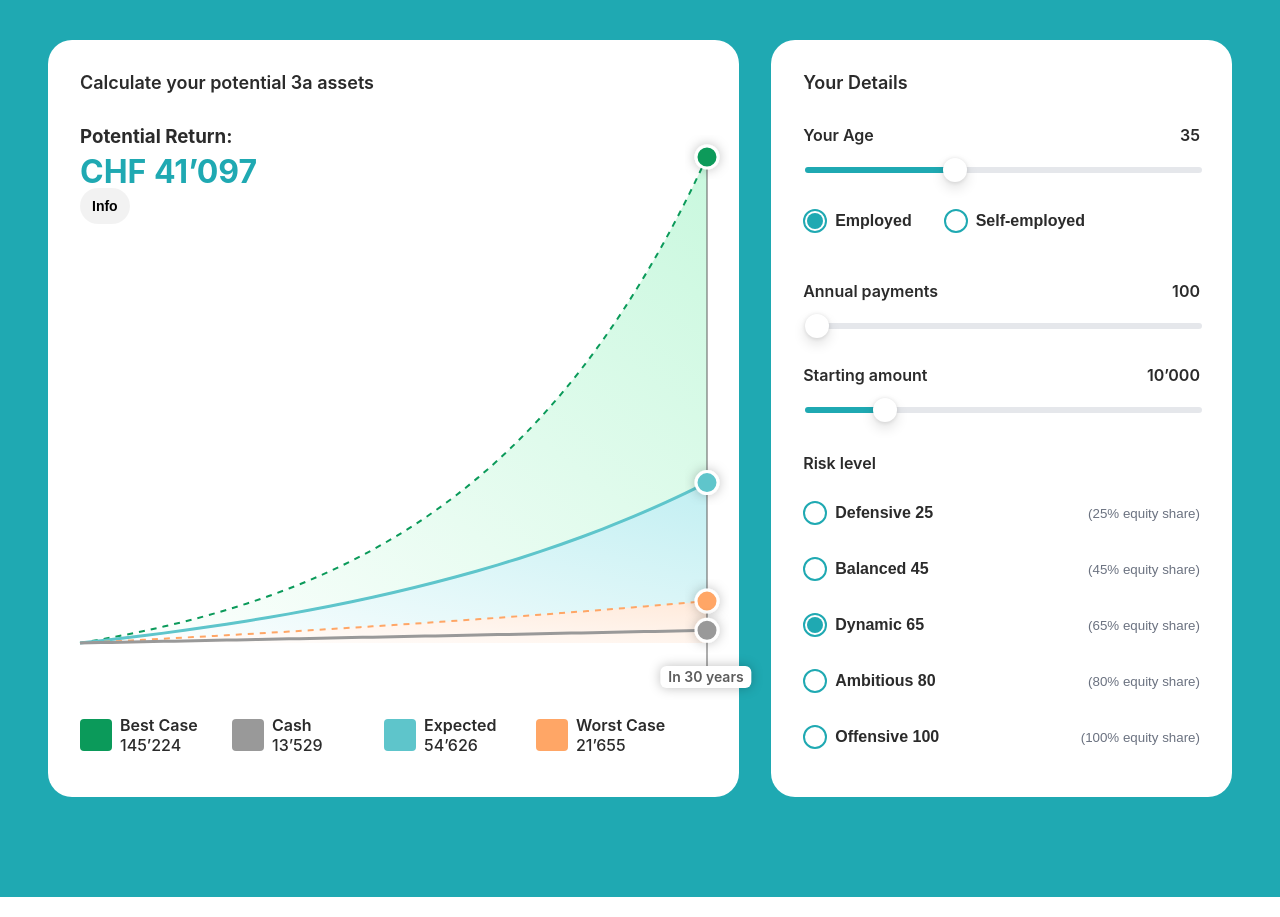
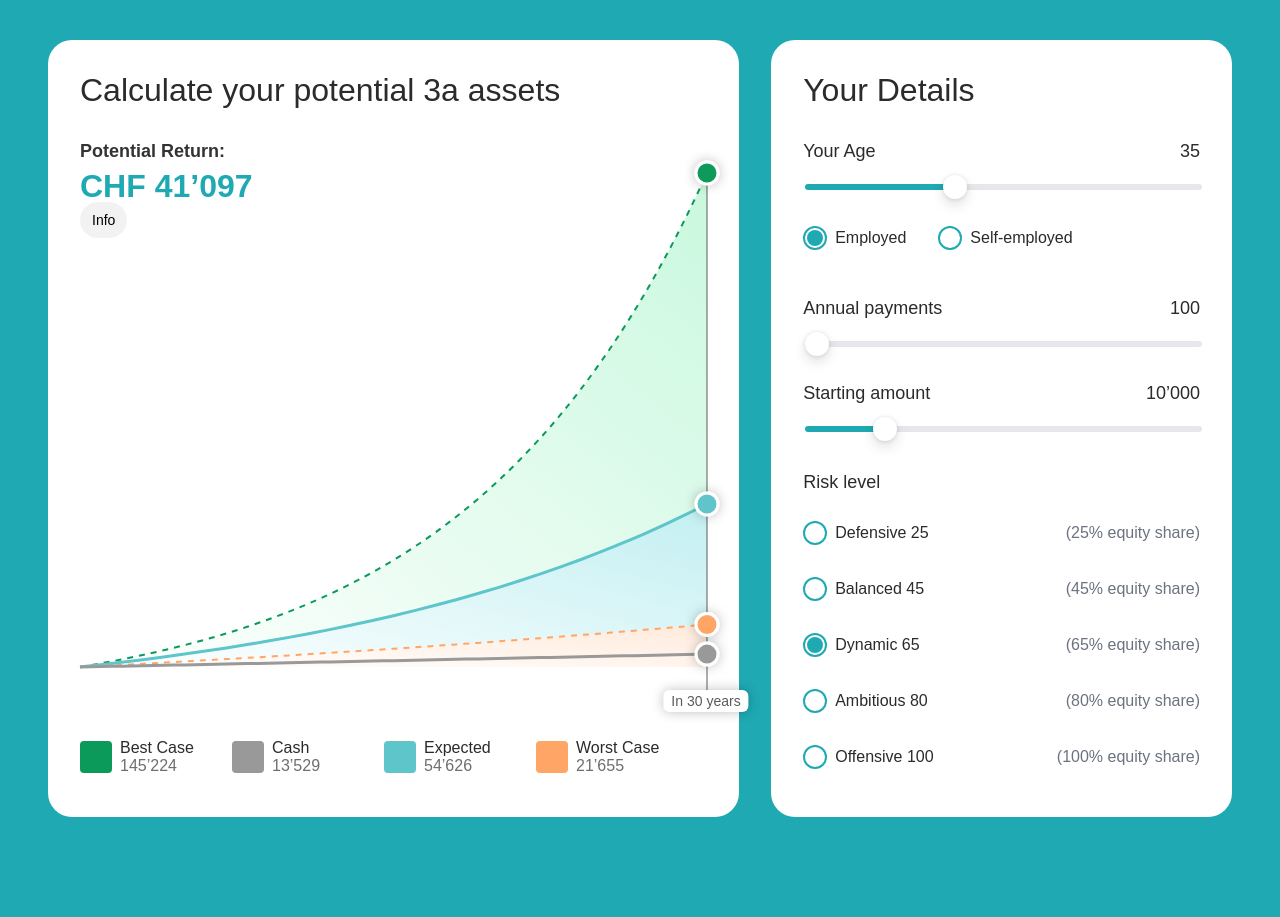
Before and after one commit to kosserin/react-charts-app, a React (Create React App) app: page / in a window 1280 px wide. Shown: the part 860-1777 px from the top of the page. Built offline with nearby package versions, Linux system fonts and the light colour scheme; the HTML template or start-up script is replaced by a standard one.

Commit message:
feature(font): implement custom font

```diff
--- a/src/Chart.tsx
+++ b/src/Chart.tsx
@@ -27,6 +27,13 @@ const COLORS = {
     border: "#E5E7EB",
     shadow: "0 8px 24px rgba(16,24,40,0.08)",
     radius: 24,
+}
+
+// ---------- Font Families ----------
+const FONTS = {
+    bold: "Galano Grotesque Bold, sans-serif",      // fontWeight: 700
+    semibold: "Galano Grotesque SemiBold, sans-serif", // fontWeight: 600
+    medium: "Galano Grotesque Medium, sans-serif",  // fontWeight: 500
 }
 
 // ---------- Translations ----------
@@ -346,9 +353,9 @@ function SectionTitle({ children }: { children: React.ReactNode }) {
         <div
             style={{
                 textAlign: "left",
-                fontSize: 18,
+                fontSize: 32,
                 color: COLORS.text,
-                fontWeight: 600,
+                fontFamily: FONTS.bold,
             }}
         >
             {children}
@@ -368,14 +375,14 @@ function LabelRow({
             style={{
                 display: "flex",
                 justifyContent: "space-between",
-                fontSize: 16,
-                fontWeight: 600,
+                fontSize: 18,
+                fontFamily: FONTS.semibold,
                 color: COLORS.text,
                 marginBottom: 12,
             }}
         >
             <span>{left}</span>
-            <span style={{ fontWeight: 600, color: COLORS.text }}>{right}</span>
+            <span style={{ fontFamily: FONTS.semibold, color: COLORS.text }}>{right}</span>
         </div>
     )
 }
@@ -535,11 +542,11 @@ function Radio({
                     />
                 ) : null}
             </span>
-            <span style={{ fontWeight: 600, color: COLORS.text, fontSize: 16, textAlign: "left" }}>
+            <span style={{ fontFamily: FONTS.semibold, color: COLORS.text, fontSize: 16, textAlign: "left" }}>
                 {label}
             </span>
             {sub ? (
-                <span style={{ marginLeft: "auto", color: COLORS.sub, textAlign: "right" }}>
+                <span style={{ marginLeft: "auto", color: COLORS.sub, textAlign: "right", fontFamily: FONTS.medium, fontSize: 16 }}>
                     ({sub})
                 </span>
             ) : null}
@@ -770,7 +777,7 @@ export default function PortfolioSimulator() {
                 <p
                     style={{
                         margin: 0,
-                        fontWeight: 600,
+                        fontFamily: FONTS.semibold,
                         fontSize: 14,
                         lineHeight: 1,
                         color: "#5C5C5C",
@@ -854,7 +861,7 @@ export default function PortfolioSimulator() {
                                     <span
                                         style={{
                                             fontSize: 16,
-                                            fontWeight: 600,
+                                            fontFamily: FONTS.semibold,
                                             color: COLORS.text,
                                         }}
                                     >
@@ -863,8 +870,8 @@ export default function PortfolioSimulator() {
                                     <span
                                         style={{
                                             fontSize: 16,
-                                            fontWeight: 500,
-                                            color: COLORS.text,
+                                            fontFamily: FONTS.medium,
+                                            color: "#6E6E6E",
                                         }}
                                     >
                                         {fmt(currentValue || 0)}
@@ -994,9 +1001,9 @@ function CircleWithShadow({ cx, cy, fill }: { cx: number | undefined, cy: number
                                 textAlign: "left",
                             }}
                         >
-                            <h3 style={{ margin: 0 }}>{t.potentialReturn}</h3>
-                            <h2 style={{ margin: '8px 0 0 0', color: COLORS.bg, fontFamily: '700', lineHeight: 1, fontSize: 32 }}>CHF {fmt(potentialReturn)}</h2>
-                            <button onClick={() => alert('asaa')} style={{ backgroundColor: "rgba(0, 0, 0, 0.05)", border: "none", cursor: "pointer", borderRadius: 100, height: 36, paddingInline: 12, fontSize: 14, fontWeight: 600, lineHeight: 1 }}>{t.info}</button>
+                            <h3 style={{ margin: 0, fontFamily: FONTS.semibold, color: "#333333", fontSize: 18 }}>{t.potentialReturn}</h3>
+                            <h2 style={{ margin: '8px 0 0 0', color: COLORS.bg, fontFamily: FONTS.bold, lineHeight: 1, fontSize: 32 }}>CHF {fmt(potentialReturn)}</h2>
+                            <button onClick={() => alert('asaa')} style={{ backgroundColor: "rgba(0, 0, 0, 0.05)", border: "none", cursor: "pointer", borderRadius: 100, height: 36, paddingInline: 12, fontSize: 14, fontFamily: FONTS.semibold, lineHeight: 1 }}>{t.info}</button>
                         </div>
 
                         <ResponsiveContainer ref={chartRef} width="100%" height="100%" minHeight={isSmallScreen ? 600 : 500}>
```
